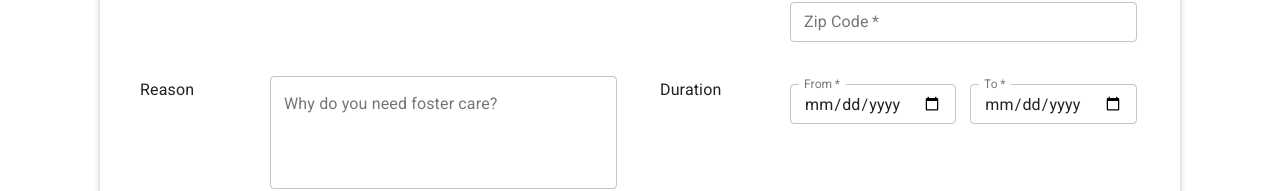
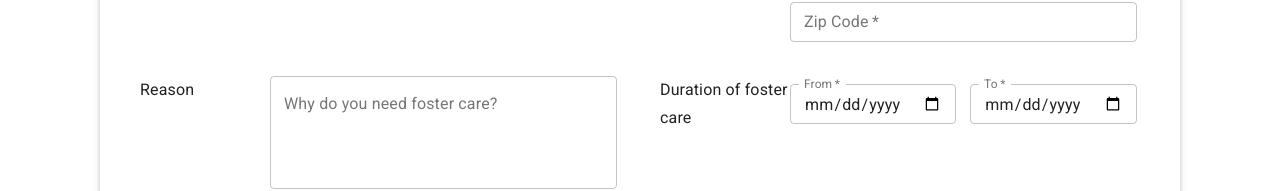
Before and after one commit to vasisht54/Pet-Foster-Frontend, a React (Create React App) app: page /create in a window 1280 px wide. Shown: the part 434-625 px from the top of the page. Built offline with nearby package versions, Linux system fonts and the light colour scheme.

Commit message:
renamed pet listing - duration of foster care

```diff
--- a/src/PetListing/YourInfo.js
+++ b/src/PetListing/YourInfo.js
@@ -164,7 +164,7 @@ const YourInfo = () => {
           </Grid>
           <Grid container item xs={6} className={classes.sectionMargin}>
             <Grid item xs={3}>
-              <Typography variant="subtitle1">Duration</Typography>
+              <Typography variant="subtitle1">Duration of foster care</Typography>
             </Grid>
             <Grid item xs={8} className={classes.date}>
               <TextField
```
